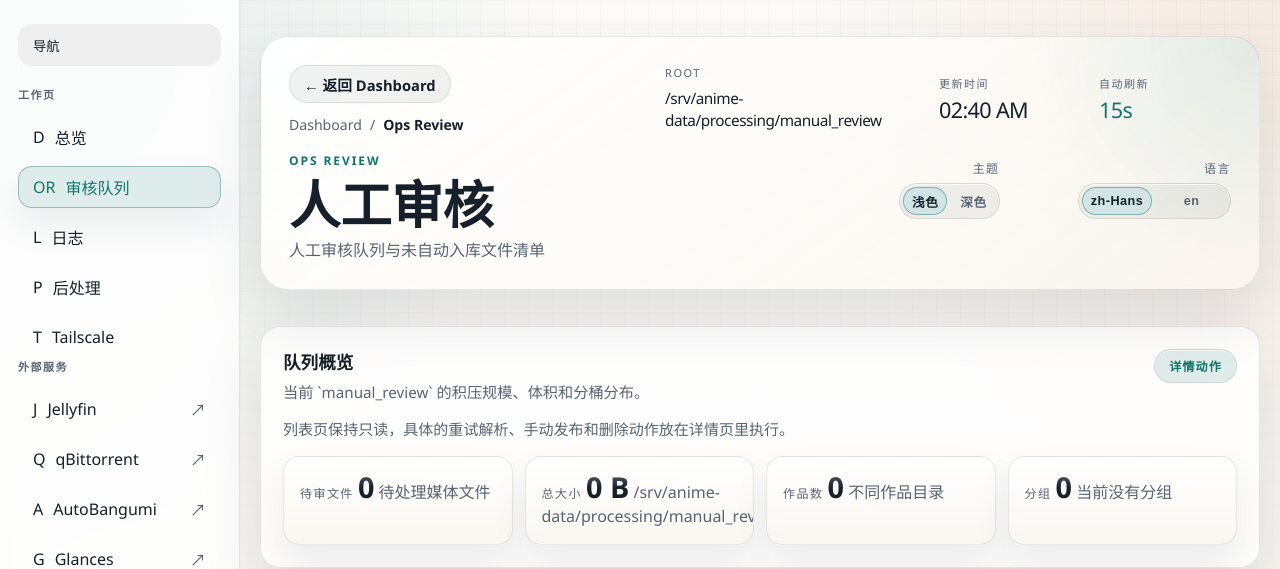
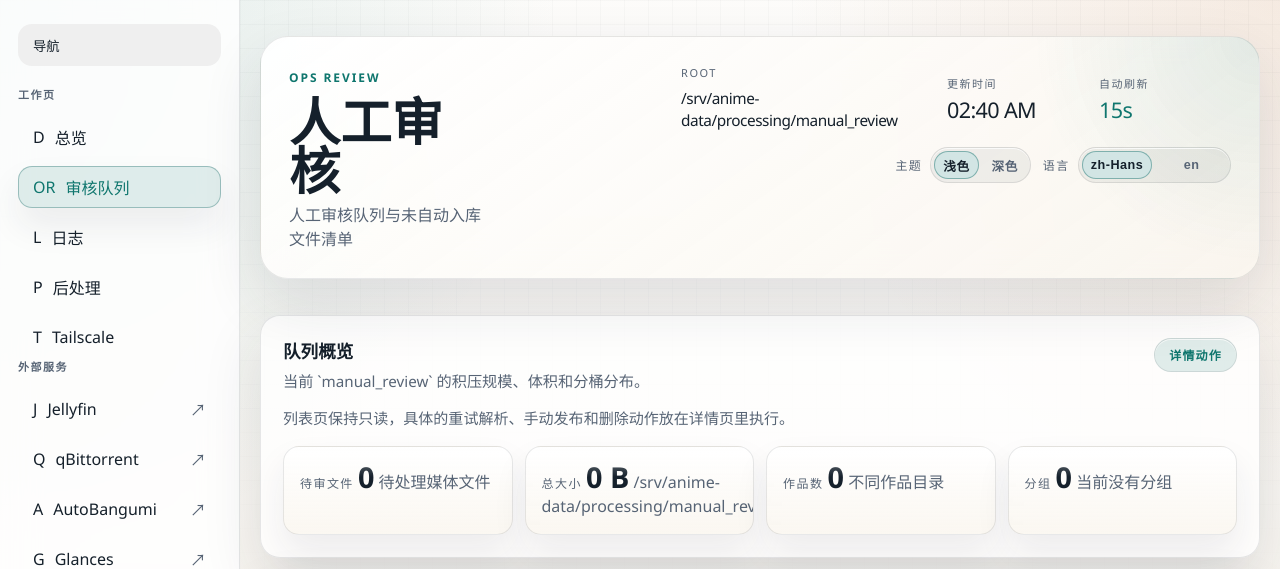
Before and after one commit to ZhuofanSun/RPI_Anime, a FastAPI app: page /ops-review in a window 1280 px wide. Shown: the top 569 px of the page. Run offline with FastAPI, Linux system fonts and the light colour scheme; data that the repository does not hold is empty; parts of the project's set-up code (start-up, migrations or seed data) failed here and were passed over.

Commit message:
fix: tighten dashboard hero and workspace headers

```diff
--- a/services/ops_ui/src/anime_ops_ui/static/ops-review-item.js
+++ b/services/ops_ui/src/anime_ops_ui/static/ops-review-item.js
@@ -500,7 +500,9 @@ function renderReviewItem(payload) {
   reviewItemUpdated.textContent = formatUpdatedLabel();
   reviewItemRefreshMs = (payload.refresh_interval_seconds || 15) * 1000;
   reviewItemRefresh.textContent = `${Math.round(reviewItemRefreshMs / 1000)}s`;
-  reviewItemBreadcrumbs.innerHTML = breadcrumbTemplate(payload.breadcrumbs || []);
+  if (reviewItemBreadcrumbs) {
+    reviewItemBreadcrumbs.innerHTML = breadcrumbTemplate(payload.breadcrumbs || []);
+  }
   reviewItemSummary.innerHTML = [
     { label: copy.summary.size, value: item.size_label, detail: item.extension },
     { label: copy.summary.series, value: item.series_name, detail: item.season_label },
--- a/services/ops_ui/src/anime_ops_ui/static/styles/components.css
+++ b/services/ops_ui/src/anime_ops_ui/static/styles/components.css
@@ -2,9 +2,9 @@
   display: flex;
   flex-wrap: wrap;
   justify-content: flex-end;
-  align-items: flex-start;
-  gap: 10px 12px;
-  min-width: min(100%, 332px);
+  align-items: center;
+  gap: 8px 12px;
+  min-width: auto;
   padding: 0;
   border: 0;
   background: transparent;
@@ -13,10 +13,11 @@
 
 .preferences-groups {
   display: flex;
-  justify-content: space-between;
+  justify-content: flex-end;
+  align-items: center;
   flex-wrap: wrap;
-  gap: 10px 12px;
-  width: 100%;
+  gap: 8px 12px;
+  width: auto;
   margin-left: auto;
 }
 
@@ -44,10 +45,11 @@
 }
 
 .preferences-group {
-  display: grid;
-  gap: 6px;
-  align-items: center;
-  justify-items: end;
+  display: inline-flex;
+  gap: 8px;
+  align-items: center;
+  justify-content: flex-end;
+  white-space: nowrap;
 }
 
 .segmented-control {
--- a/services/ops_ui/src/anime_ops_ui/static/styles/layout.css
+++ b/services/ops_ui/src/anime_ops_ui/static/styles/layout.css
@@ -246,7 +246,7 @@
   flex-wrap: wrap;
   align-items: center;
   justify-content: flex-end;
-  gap: 28px;
+  gap: 16px 20px;
   min-width: min(100%, 460px);
 }
 
@@ -302,6 +302,10 @@
   flex-direction: column;
   gap: 4px;
   min-width: 132px;
+}
+
+.meta-pill-inline {
+  min-width: auto;
 }
 
 .meta-label {
--- a/services/ops_ui/src/anime_ops_ui/templates/ops_review.html
+++ b/services/ops_ui/src/anime_ops_ui/templates/ops_review.html
@@ -7,14 +7,6 @@
 <div class="page-shell">
   <header class="hero">
     <div class="hero-copy">
-      <div class="hero-nav">
-        <a class="ghost-link ghost-link-subtle" href="/">{{ template_copy.nav.back }}</a>
-        <div class="hero-links">
-          <a class="hero-link" href="/">{{ template_copy.nav.home }}</a>
-          <span class="hero-link-sep">/</span>
-          <span class="hero-link-current">{{ template_copy.nav.current }}</span>
-        </div>
-      </div>
       <div class="eyebrow">{{ template_copy.hero.eyebrow }}</div>
       <h1 id="review-title">{{ template_copy.hero.title }}</h1>
       <p id="review-subtitle">{{ template_copy.hero.subtitle }}</p>
--- a/services/ops_ui/src/anime_ops_ui/templates/ops_review_item.html
+++ b/services/ops_ui/src/anime_ops_ui/templates/ops_review_item.html
@@ -7,10 +7,6 @@
 <div class="page-shell">
   <header class="hero">
     <div class="hero-copy">
-      <div class="hero-nav">
-        <a class="ghost-link ghost-link-subtle" href="/ops-review">{{ template_copy.nav.back }}</a>
-        <div class="hero-links" id="review-item-breadcrumbs"></div>
-      </div>
       <div class="eyebrow">{{ template_copy.hero.eyebrow }}</div>
       <h1 id="review-item-title">{{ template_copy.hero.title }}</h1>
       <p id="review-item-subtitle">{{ template_copy.hero.subtitle }}</p>
```
Also changed, not shown: other parts of services/ops_ui/src/anime_ops_ui/static/styles/components.css (+26 -11 lines), services/ops_ui/src/anime_ops_ui/static/app.js (+9 -4 lines), services/ops_ui/src/anime_ops_ui/templates/dashboard.html (+4 -12 lines), services/ops_ui/src/anime_ops_ui/templates/logs.html (+0 -8 lines), services/ops_ui/src/anime_ops_ui/templates/postprocessor.html (+0 -8 lines), services/ops_ui/src/anime_ops_ui/templates/tailscale.html (+0 -8 lines), services/ops_ui/tests/test_shell_routes.py (+12 -0 lines).
